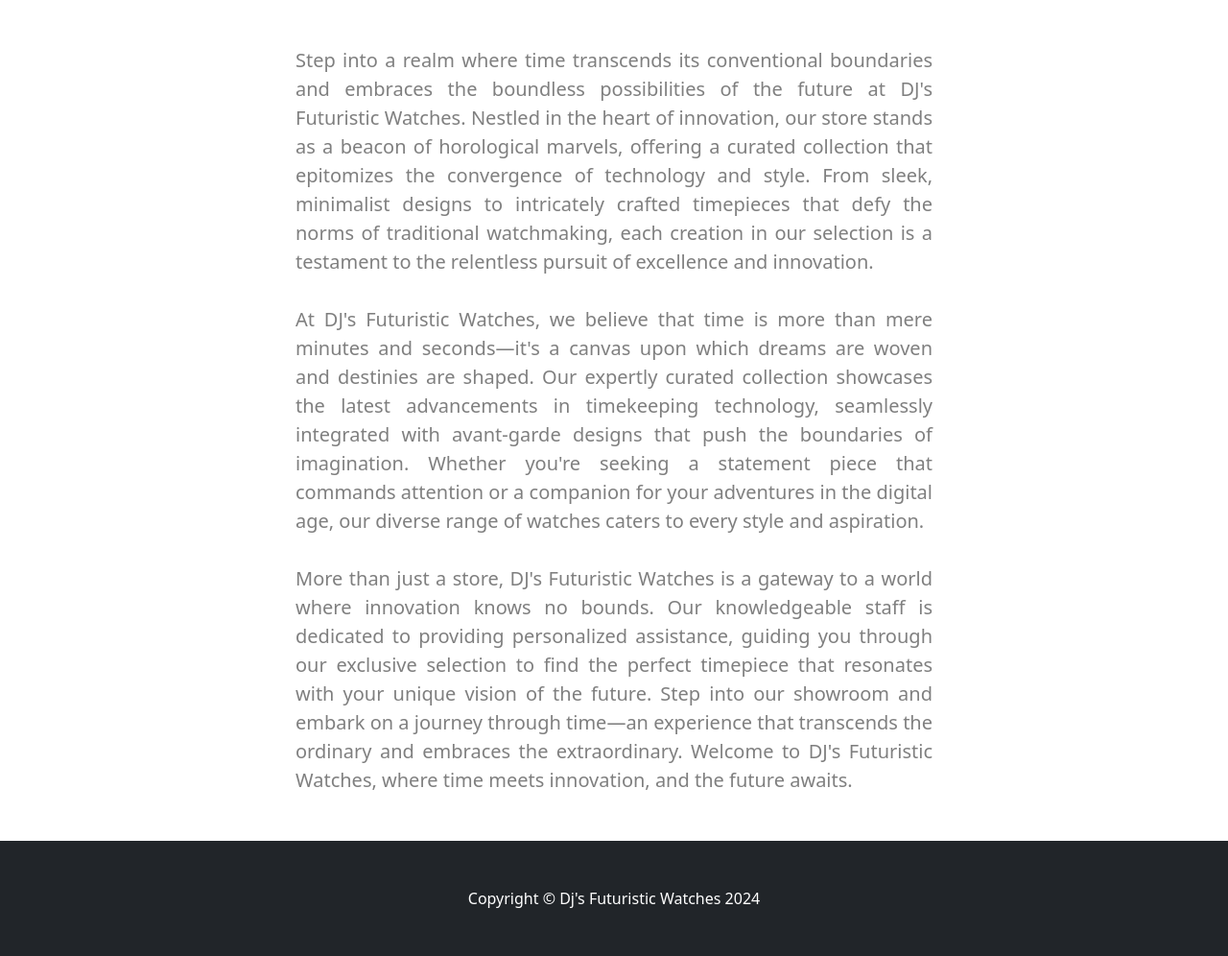
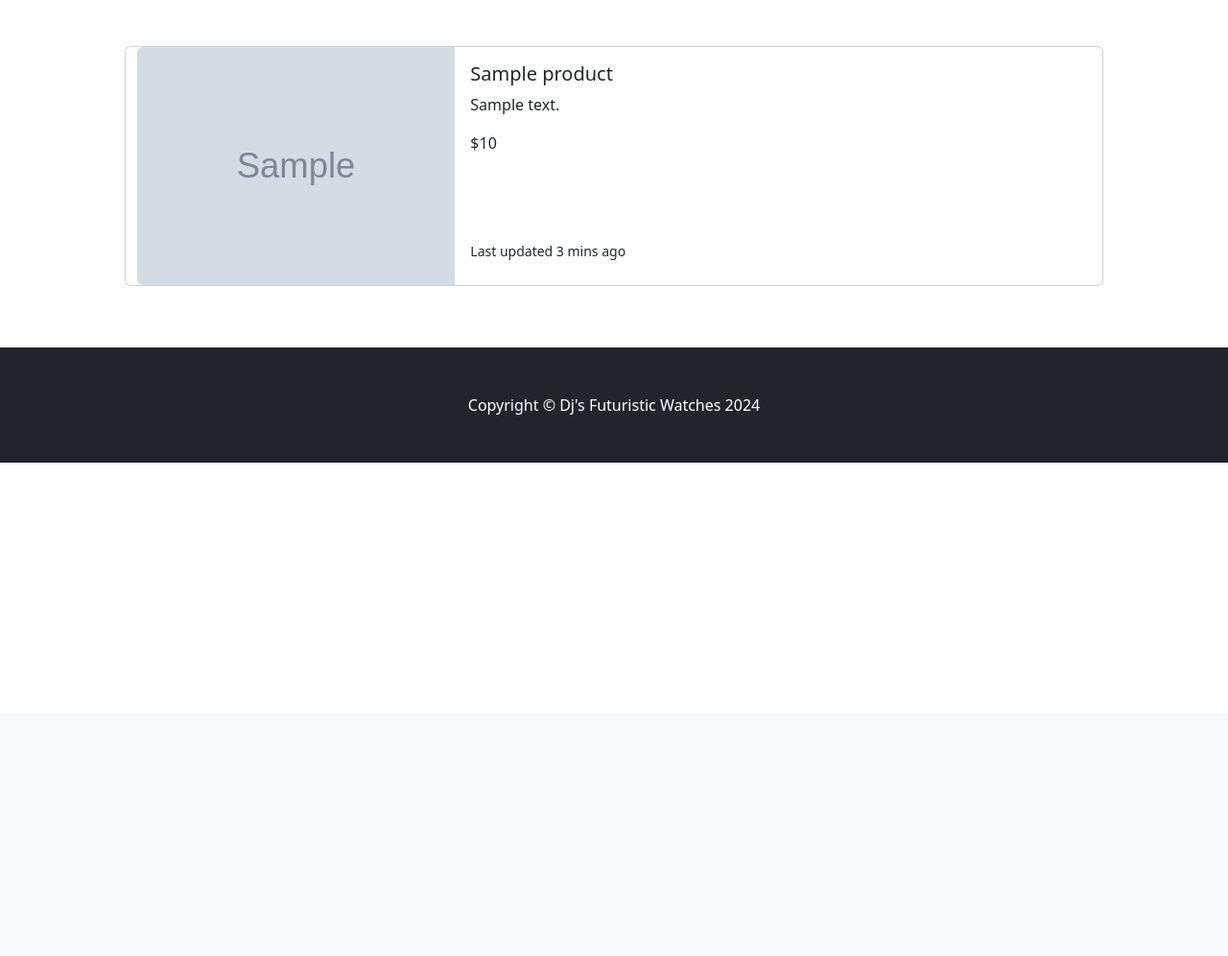
Before and after one commit to PavelKotlov/django-ecom, a Django app: template store/templates/product.html in a window 1280 px wide. Shown: the part 56-1052 px from the top of the page at 96% size. After the commit the page ends 538 px from the top, so only its background shows below. Run offline with Django 5.2, Linux system fonts and the light colour scheme; the template is opened without the code that fills it: most values are stand-ins (such as "Sample title", 1, 10 or a date in 2020); grey boxes marked "Sample" are stand-in pictures; some libraries are stand-ins or nearby versions.

Commit message:
Add product card to product page

```diff
--- a/store/templates/product.html
+++ b/store/templates/product.html
@@ -2,41 +2,36 @@
 
 <div class="container">
   <div class="row m-5">
-    <center>
-      <div class="col-8">
-        <p align="justify" class="lead fw-normal text-black-50 mb-0">
-          Step into a realm where time transcends its conventional boundaries
-          and embraces the boundless possibilities of the future at DJ's
-          Futuristic Watches. Nestled in the heart of innovation, our store
-          stands as a beacon of horological marvels, offering a curated
-          collection that epitomizes the convergence of technology and style.
-          From sleek, minimalist designs to intricately crafted timepieces that
-          defy the norms of traditional watchmaking, each creation in our
-          selection is a testament to the relentless pursuit of excellence and
-          innovation.
-          <br />
-          <br />
-          At DJ's Futuristic Watches, we believe that time is more than mere
-          minutes and seconds—it's a canvas upon which dreams are woven and
-          destinies are shaped. Our expertly curated collection showcases the
-          latest advancements in timekeeping technology, seamlessly integrated
-          with avant-garde designs that push the boundaries of imagination.
-          Whether you're seeking a statement piece that commands attention or a
-          companion for your adventures in the digital age, our diverse range of
-          watches caters to every style and aspiration.
-          <br />
-          <br />
-          More than just a store, DJ's Futuristic Watches is a gateway to a
-          world where innovation knows no bounds. Our knowledgeable staff is
-          dedicated to providing personalized assistance, guiding you through
-          our exclusive selection to find the perfect timepiece that resonates
-          with your unique vision of the future. Step into our showroom and
-          embark on a journey through time—an experience that transcends the
-          ordinary and embraces the extraordinary. Welcome to DJ's Futuristic
-          Watches, where time meets innovation, and the future awaits.
-        </p>
+    <div class="card mb-3">
+      <div class="row g-0">
+        <div class="col-md-4">
+          <img
+            src="{{product.image.url}}"
+            class="img-fluid rounded-start"
+            alt="..."
+          />
+        </div>
+        <div class="col-md-8">
+          <div class="card-body">
+            <h5 class="card-title">{{product.name}}</h5>
+            <p class="card-text">{{product.description}}</p>
+            {% if product.is_sale %}
+            <p class="card-text">
+              <s>${{product.price}}</s> ${{product.sale_price}}
+            </p>
+            {% else %}
+            <p class="card-text">${{product.price}}</p>
+            {% endif %}
+            <br />
+            <br />
+            <br />
+            <p class="card-text">
+              <small class="text-body-secondary">Last updated 3 mins ago</small>
+            </p>
+          </div>
+        </div>
       </div>
-    </center>
+    </div>
   </div>
 </div>
 {% endblock %}
```
